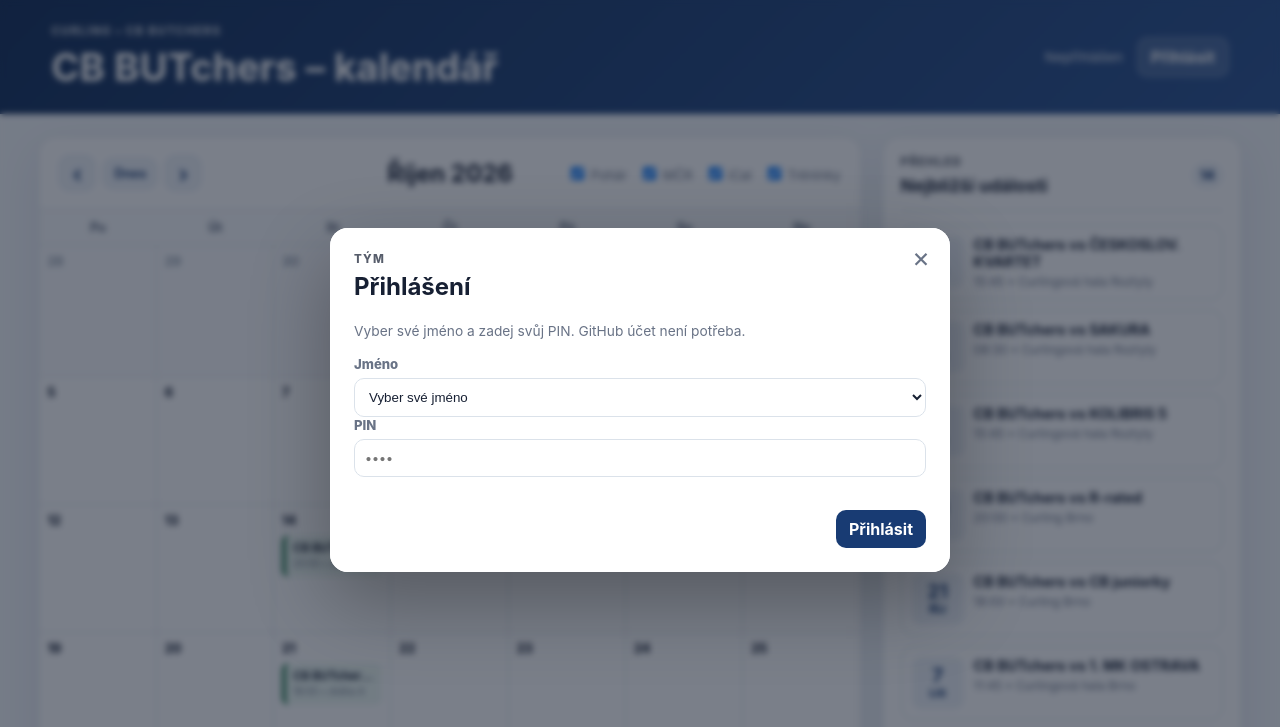
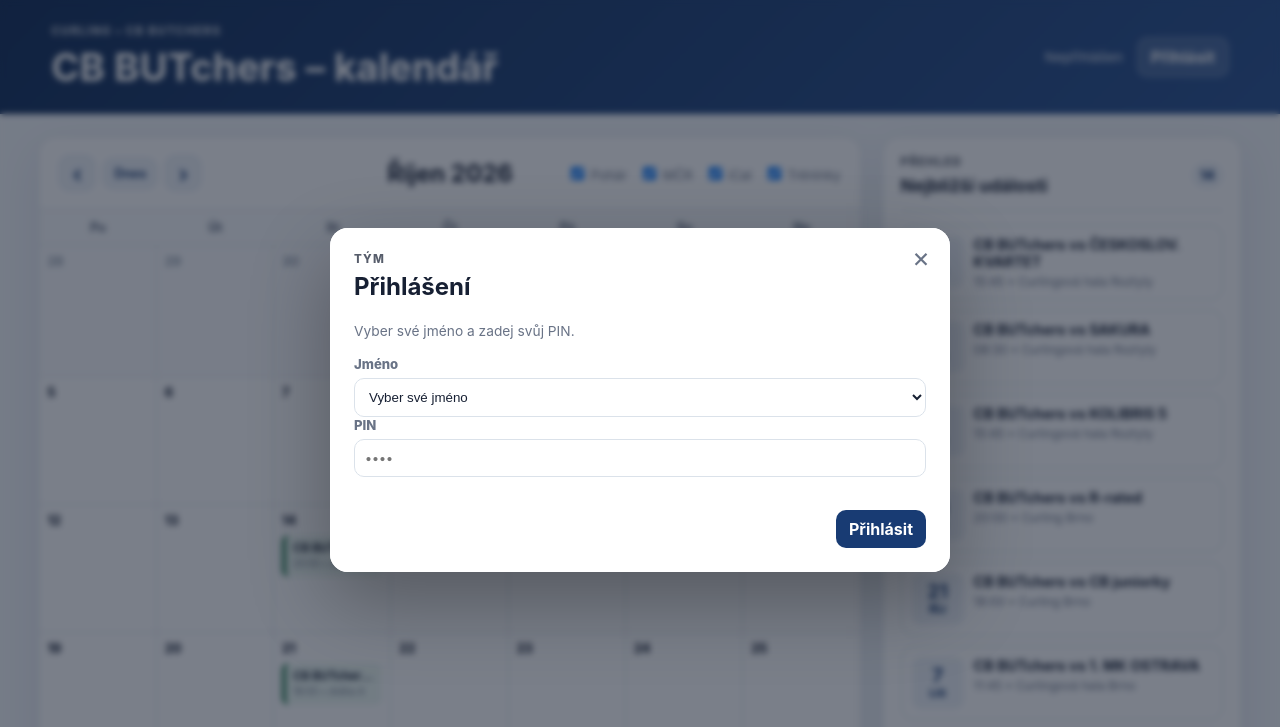
Before and after one commit to Hermelin13/CurlingCalendar, a plain HTML site: page index.html in a window 1280 px wide. Both pictures are taken after a click on the button "Přihlásit". Shown: the top 727 px of the page. Drawn offline with Linux system fonts and the light colour scheme; no server answers.

Commit message:
auto deploy struggle

```diff
--- a/index.html
+++ b/index.html
@@ -89,7 +89,7 @@
       <button type="button" class="modal-close" data-close="login-dialog" aria-label="Zavřít">×</button>
       <p class="eyebrow">Tým</p>
       <h2>Přihlášení</h2>
-      <p class="helper">Vyber své jméno a zadej svůj PIN. GitHub účet není potřeba.</p>
+      <p class="helper">Vyber své jméno a zadej svůj PIN.</p>
       <label class="field">Jméno
         <select id="user-select" required><option value="">Vyber své jméno</option></select>
       </label>
```
